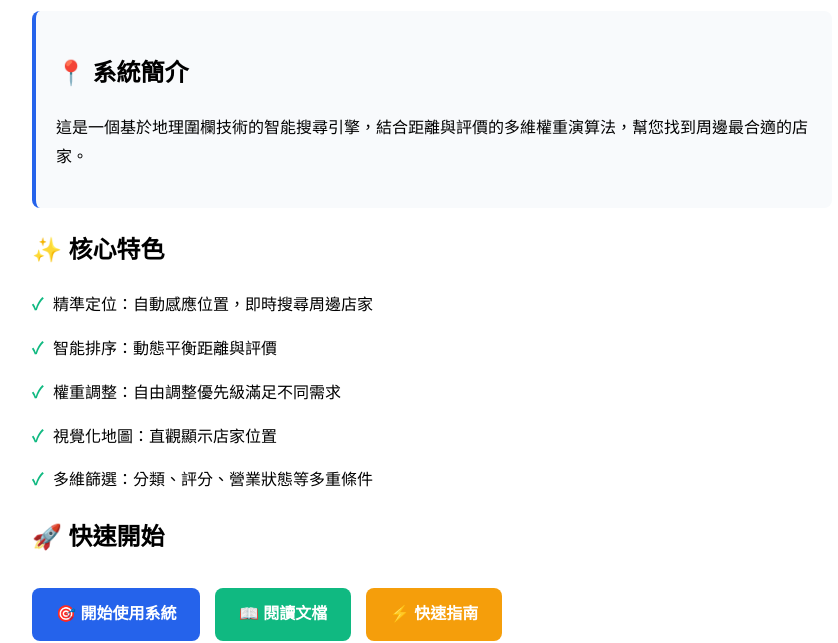
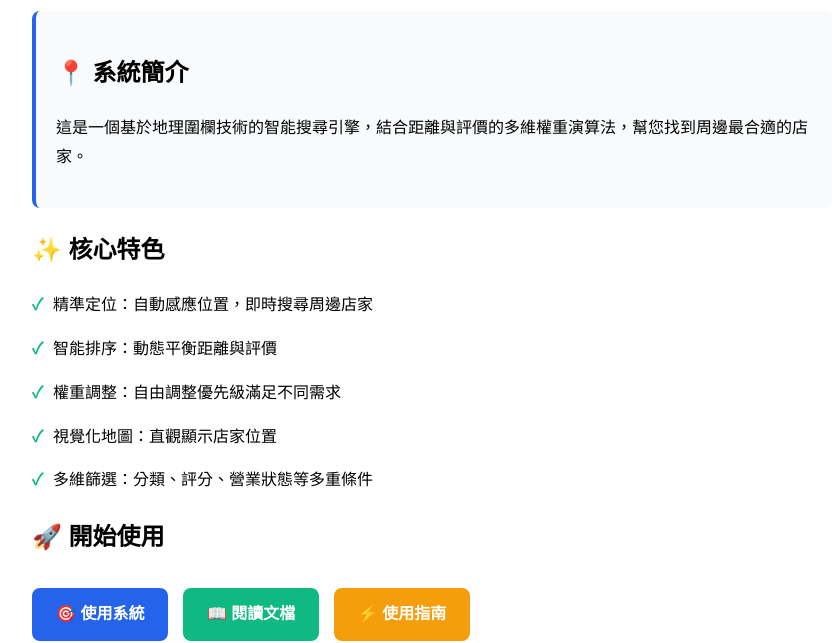
Before and after one commit to ink-k1022/frontend_ink, a plain HTML site: page frontend/demo.html in a window 1280 px wide. Shown: the part 159-802 px from the top of the page, without its empty margins (208-1046 px from the left). Drawn offline with Linux system fonts and the light colour scheme.

Commit message:
僅做了些文字上的變更

```diff
--- a/frontend/demo.html
+++ b/frontend/demo.html
@@ -61,10 +61,10 @@
     <div class="feature">視覺化地圖：直觀顯示店家位置</div>
     <div class="feature">多維篩選：分類、評分、營業狀態等多重條件</div>
 
-    <h2>🚀 快速開始</h2>
-    <a href="index.html" class="btn">🎯 開始使用系統</a>
+    <h2>🚀 開始使用</h2>
+    <a href="index.html" class="btn">🎯 使用系統</a>
     <a href="README.md" class="btn" style="background: #10b981;">📖 閱讀文檔</a>
-    <a href="QUICKSTART.md" class="btn" style="background: #f59e0b;">⚡ 快速指南</a>
+    <a href="QUICKSTART.md" class="btn" style="background: #f59e0b;">⚡ 使用指南</a>
 
     <div class="demo-box" style="margin-top: 40px;">
         <h3>💡 使用提示</h3>
```
Also changed, not shown: frontend/index.html (+1 -1 lines).
